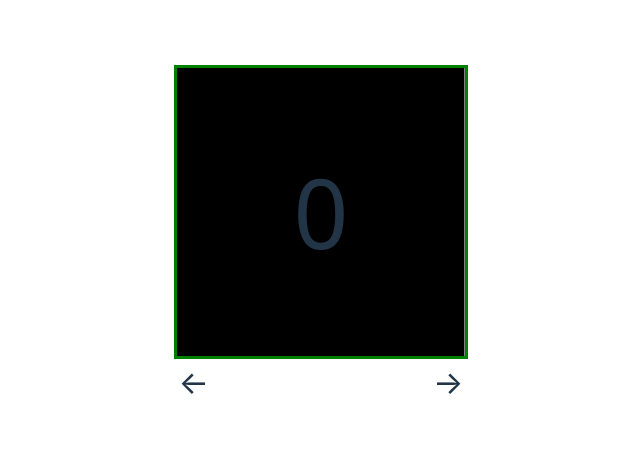
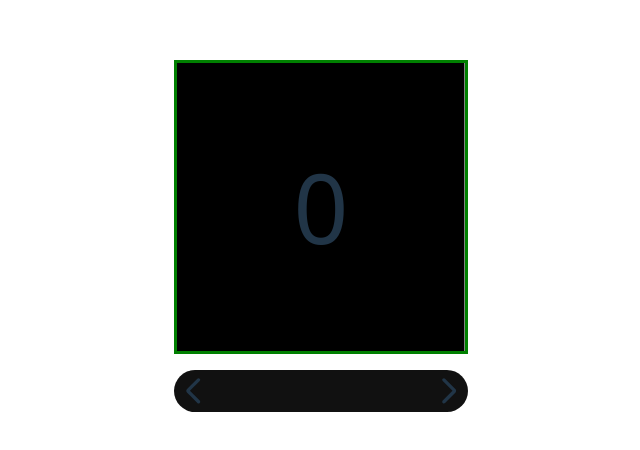
Before and after one commit to SimonDMC/bidirectional-scroll, a React (Vite) app: page / in a window 1280 px wide. Shown: the part 164-614 px from the top of the page, without its empty margins (319-959 px from the left). Built offline with nearby package versions, Linux system fonts and the light colour scheme.

Commit message:
edge cases resolved

```diff
--- a/src/App.css
+++ b/src/App.css
@@ -29,9 +29,15 @@
 }
 
 .controls {
-  font-size: 2em;
-  font-family: Inter;
+  width: calc(18em + 2 * 3px);
   display: flex;
-  gap: 7em;
-  justify-content: center;
+  justify-content: space-between;
+  align-items: center;
+  margin-top: 1em;
+  background-color: #111;
+  border-radius: 5em;
 }
+
+svg {
+  padding: .3em .2em;
+}
--- a/src/App.tsx
+++ b/src/App.tsx
@@ -21,10 +21,23 @@ function App() {
         let internalMiddleNum = 0;
         let velocity = 0;
         let animationFrameId: number | null = null;
+        let grabIndex = 0;
+        let targetOffset: number;
 
         function touchstart(e: TouchEvent) {
             x = e.touches[0].clientX;
             if (animationFrameId) cancelAnimationFrame(animationFrameId);
+
+            // detect grabbing swiper before lerp is finished (before elements swap over)
+            // otherwise, swiping in one direction and then swiping back causes it to skip over
+            // an element, as we still have the old one selected
+            if (lastOffset > width / 2) {
+                grabIndex = -1;
+            } else if (lastOffset < -width / 2) {
+                grabIndex = 1;
+            } else {
+                grabIndex = 0;
+            }
         }
 
         function touchmove(e: TouchEvent) {
@@ -39,15 +52,28 @@ function App() {
             e.preventDefault();
             offset = lastOffset;
 
-            // if we're over the edge or swiped with enough velocity, clear the gap
-            let targetOffset = 0;
+            targetOffset = 0;
+            // if we're over the edge or swiped with enough velocity (and not in the middle
+            // of the opposite swipe), clear the gap
+            const isFlickBack = velocity < -VELOCITY_THRESHOLD;
+            const isFlickForward = velocity > VELOCITY_THRESHOLD;
 
-            if (velocity < -VELOCITY_THRESHOLD || lastOffset > width / 2) {
+            const isDraggedBack = lastOffset > width / 2 && !isFlickForward;
+            const isDraggedForward = lastOffset < -width / 2 && !isFlickBack;
+
+            const canGoBack = grabIndex !== 1;
+            const canGoForward = grabIndex !== -1;
+
+            if ((isFlickBack || isDraggedBack) && canGoBack) {
                 targetOffset = width;
-            } else if (velocity > VELOCITY_THRESHOLD || lastOffset < -width / 2) {
+            } else if ((isFlickForward || isDraggedForward) && canGoForward) {
                 targetOffset = -width;
             }
 
+            animateSwipe();
+        }
+
+        function animateSwipe() {
             // linear interpolation
             const glide = () => {
                 lastOffset += (targetOffset - lastOffset) * SNAP_SPEED;
@@ -69,6 +95,7 @@ function App() {
             glide();
         }
 
+        // returns whether shift happened
         function calculateOffset() {
             if (lastOffset >= width) {
                 flushSync(() => {
@@ -76,13 +103,14 @@ function App() {
                 });
                 offset -= width;
                 lastOffset -= width;
-                container.scrollLeft = width * 2;
+                targetOffset -= width;
             } else if (lastOffset <= -width) {
                 flushSync(() => {
                     setMiddleNum(++internalMiddleNum);
                 });
                 offset += width;
                 lastOffset += width;
+                targetOffset += width;
             }
 
             container.scrollLeft = width * 2 - lastOffset;
@@ -91,6 +119,26 @@ function App() {
         container.addEventListener("touchstart", touchstart, { passive: false });
         container.addEventListener("touchmove", touchmove, { passive: false });
         container.addEventListener("touchend", touchend, { passive: false });
+
+        document.getElementById("prev")!.onclick = () => {
+            targetOffset = width;
+            // if arrow is clicked while a swipe animation is already happening, cancel it
+            // and start a new one which goes an item further
+            if (animationFrameId) {
+                cancelAnimationFrame(animationFrameId);
+                targetOffset += width;
+            }
+            animateSwipe();
+        };
+        document.getElementById("next")!.onclick = () => {
+            targetOffset = -width;
+            if (animationFrameId) {
+                cancelAnimationFrame(animationFrameId);
+                targetOffset -= width;
+            }
+            animateSwipe();
+        };
+
         return () => {
             container.removeEventListener("touchstart", touchstart);
             container.removeEventListener("touchmove", touchmove);
@@ -100,7 +148,6 @@ function App() {
 
     return (
         <>
-            <div id="touched"></div>
             <div id="container">
                 <Item number={middleNum - 2} />
                 <Item number={middleNum - 1} />
@@ -109,8 +156,18 @@ function App() {
                 <Item number={middleNum + 2} />
             </div>
             <div className="controls">
-                <span id="prev">←</span>
-                <span id="next">→</span>
+                <svg id="prev" xmlns="http://www.w3.org/2000/svg" width="32" height="32" viewBox="0 0 24 24">
+                    <path
+                        fill="currentColor"
+                        d="m9.55 12l7.35 7.35q.375.375.363.875t-.388.875t-.875.375t-.875-.375l-7.7-7.675q-.3-.3-.45-.675t-.15-.75t.15-.75t.45-.675l7.7-7.7q.375-.375.888-.363t.887.388t.375.875t-.375.875z"
+                    />
+                </svg>
+                <svg id="next" xmlns="http://www.w3.org/2000/svg" width="32" height="32" viewBox="0 0 24 24">
+                    <path
+                        fill="currentColor"
+                        d="m14.475 12l-7.35-7.35q-.375-.375-.363-.888t.388-.887t.888-.375t.887.375l7.675 7.7q.3.3.45.675t.15.75t-.15.75t-.45.675l-7.7 7.7q-.375.375-.875.363T7.15 21.1t-.375-.888t.375-.887z"
+                    />
+                </svg>
             </div>
         </>
     );
```
